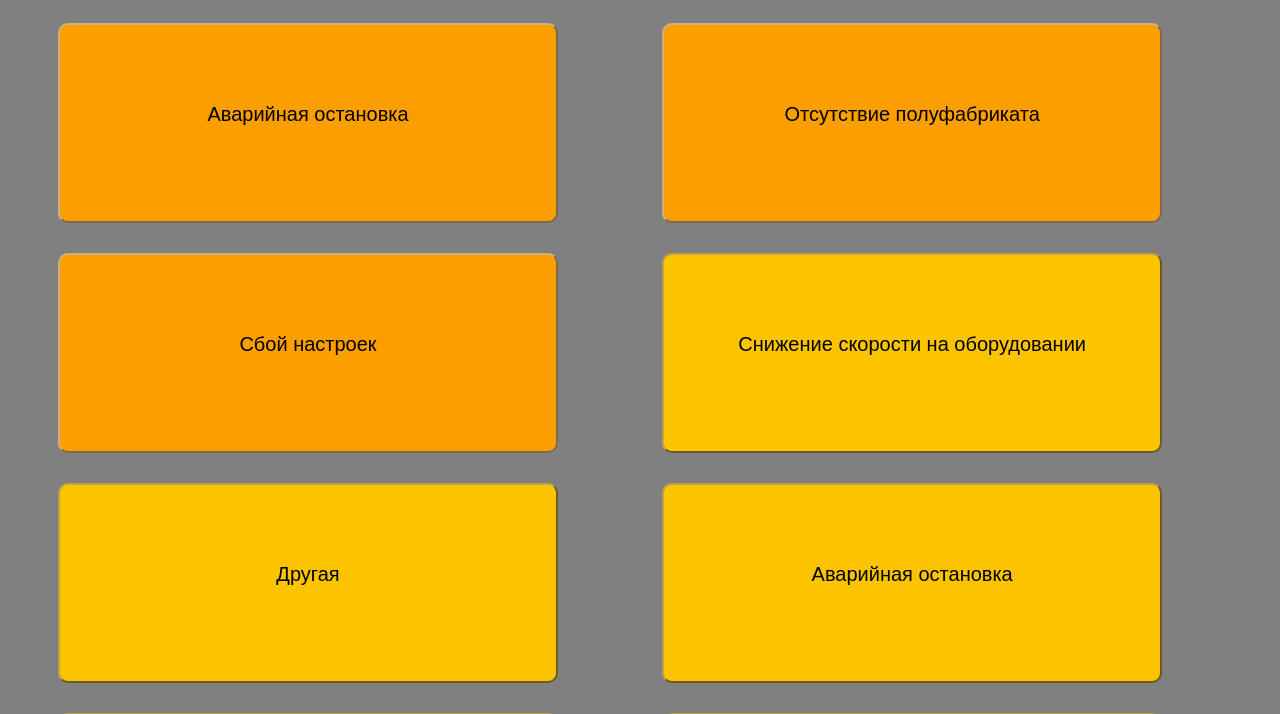
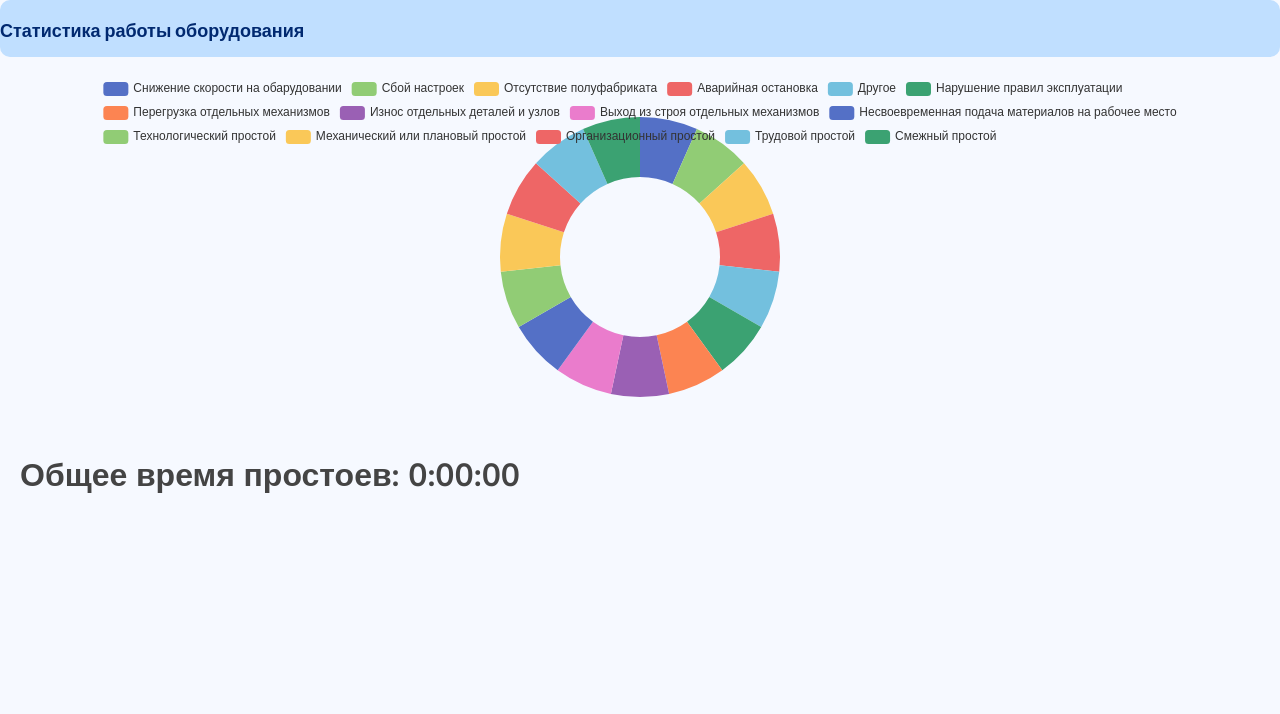
Before and after one commit to korsh624/UGMK_Monitoring, a Flask app: page / in a window 1280 px wide. Shown: the top 714 px of the page. After the commit the page ends 493 px from the top, so only its background shows below. Run offline with Flask 3, Linux system fonts and the light colour scheme; data that the repository does not hold is empty; some libraries are stand-ins or nearby versions.

Commit message:
add main page admin

```diff
--- a/app.py
+++ b/app.py
@@ -4,11 +4,11 @@ import datetime
 import dbmodel
 app = Flask(__name__)
 
-@app.route("/")
-def home():
-    return render_template('index.html')
+# @app.route("/")
+# def home():
+#     return render_template('index.html')
 
-@app.route('/admin')
+@app.route('/')
 def admin():
     spd = 0
     sboy = 0
--- a/templates/admin.html
+++ b/templates/admin.html
@@ -5,7 +5,7 @@
   <meta charset="utf-8">
   <meta content="width=device-width, initial-scale=1.0" name="viewport">
 
-  <title>Dashboard - NiceAdmin Bootstrap Template</title>
+  <title>Аналитика работы оборудования</title>
   <meta content="" name="description">
   <meta content="" name="keywords">
 
@@ -42,7 +42,7 @@
    }
   </style>
     <div class="brd">
-    <h5 class="card-title"><b>Статистика о работе оборудования</b></h5>
+    <h5 class="card-title"><b>Статистика работы оборудования</b></h5>
     </div>
     <style>
 
@@ -64,7 +64,7 @@
 
 
 
-                <h2><b>Общее время застоев: {{Alltime}}</b></h2>
+                <h2><b>Общее время простоев: {{Alltime}}</b></h2>
 
 
 
```
